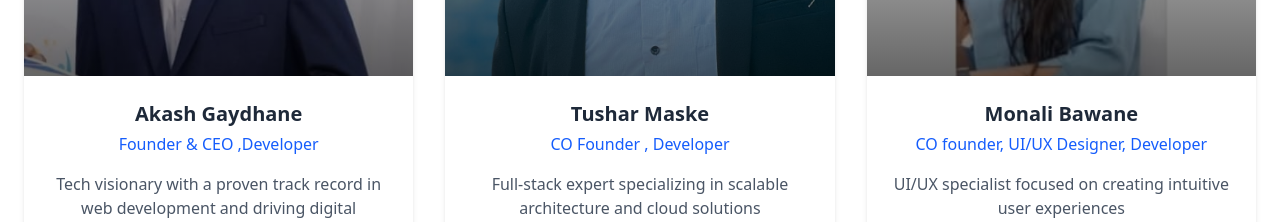
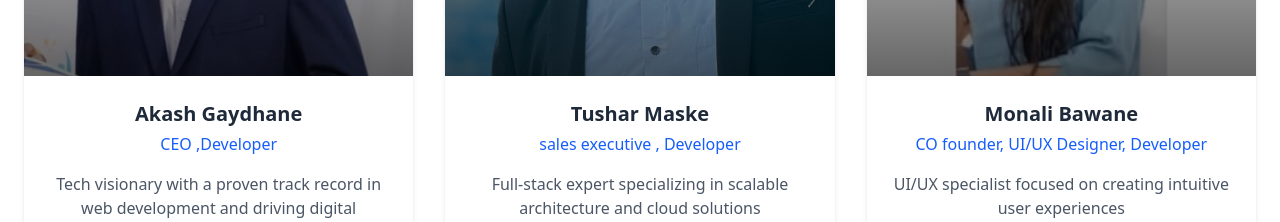
Before and after one commit to monubawane2861/UpNextHub-technology, a React (Vite) app: page /about in a window 1280 px wide. Shown: the part 4600-4822 px from the top of the page. Built offline with nearby package versions, Linux system fonts and the light colour scheme.

Commit message:
third commit

```diff
--- a/src/components/pages/About/teamData.js
+++ b/src/components/pages/About/teamData.js
@@ -6,7 +6,7 @@ const teamMembers = [
   {
     id: 1,
     name: "Akash Gaydhane",
-    role: "Founder & CEO ,Developer",
+    role: "CEO ,Developer",
     bio: "Tech visionary with a proven track record in web development and driving digital transformatio",
     image: Image1, // Directly use the imported image
     social: {
@@ -18,7 +18,7 @@ const teamMembers = [
   {
     id: 2,
     name: "Tushar Maske ",
-    role: "CO Founder , Developer",
+    role: "sales executive , Developer",
     bio: "Full-stack expert specializing in scalable architecture and cloud solutions",
     image: Image2, // Directly use the imported image
     social: {
```
